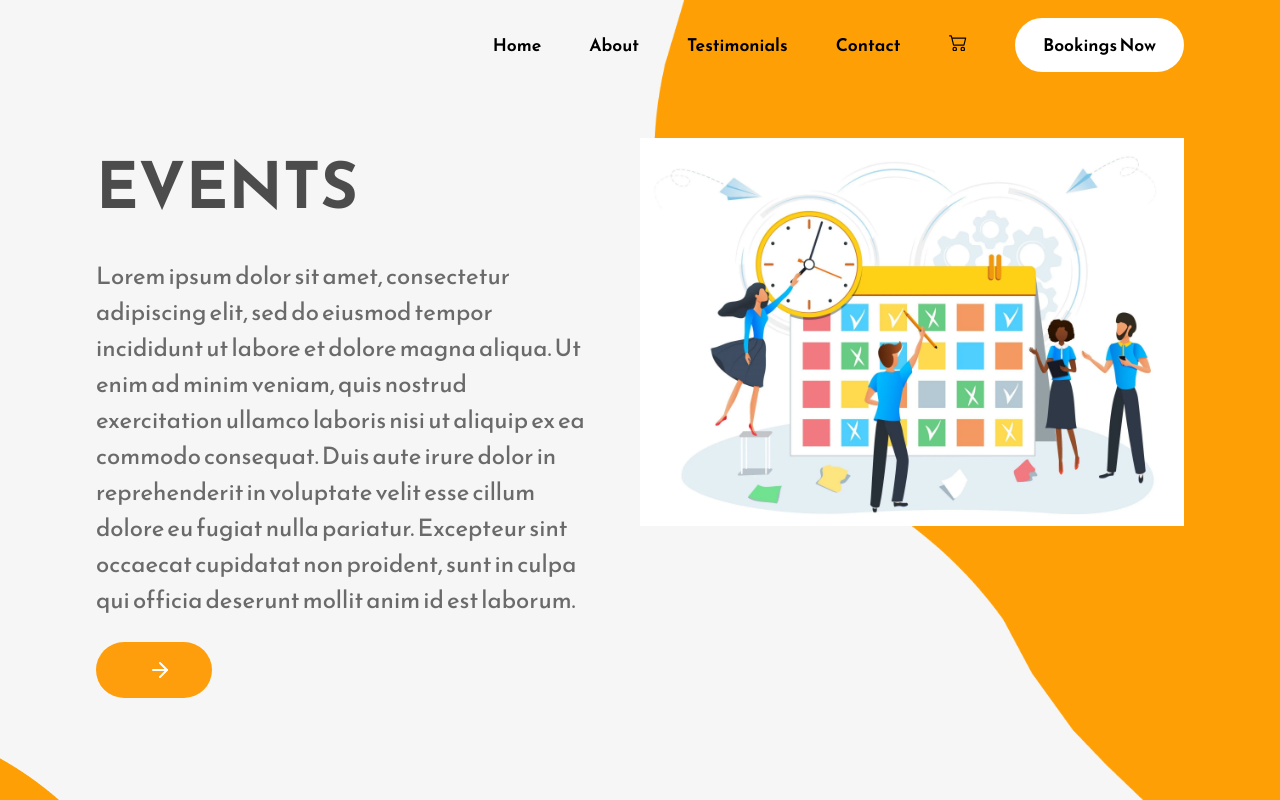
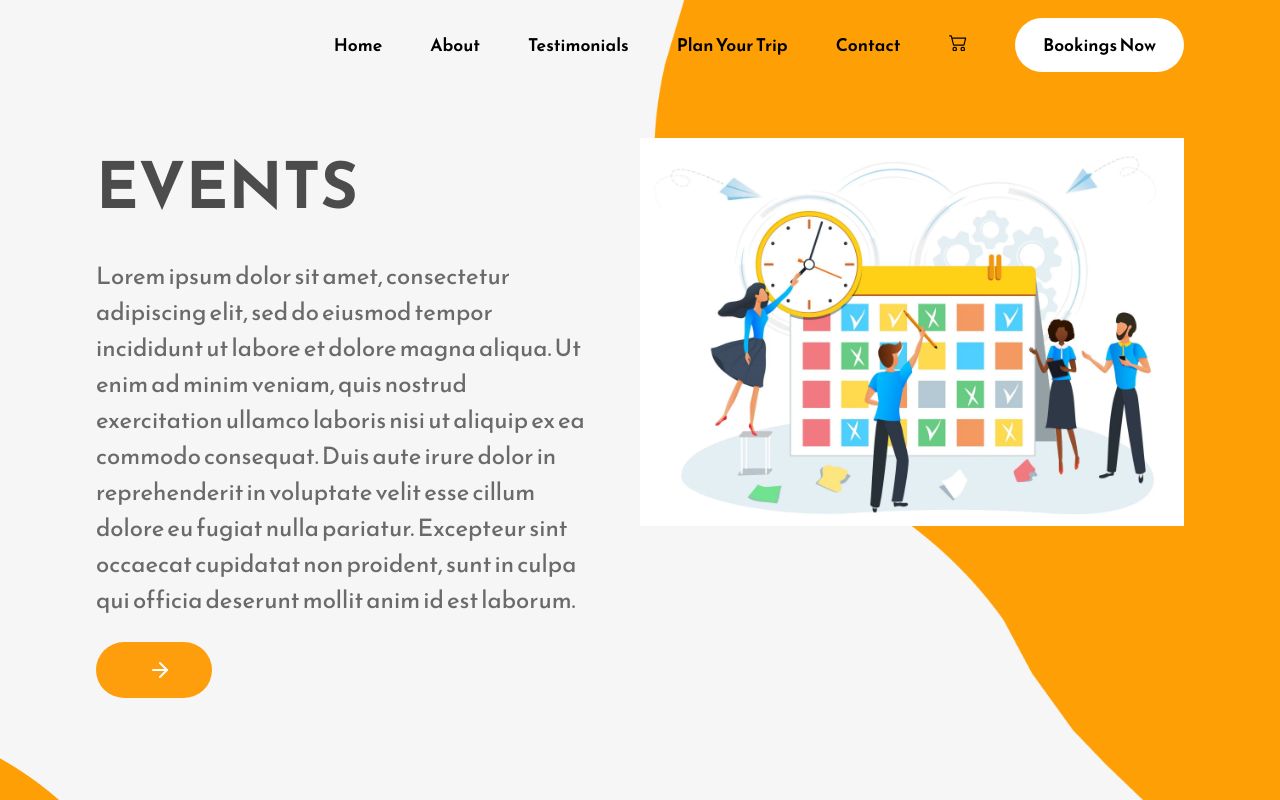
Before and after one commit to DeepeshKalura/eventEZ, a React (Create React App) app: page / in a window 1280 px wide. Shown: the top 800 px of the page. Built offline with nearby package versions, Linux system fonts and the light colour scheme.

Commit message:
add routes and minor changes

```diff
--- a/package.json
+++ b/package.json
@@ -23,6 +23,7 @@
     "react": "^18.3.1",
     "react-dom": "^18.3.1",
     "react-icons": "^5.2.1",
+    "react-router-dom": "^6.23.1",
     "react-scripts": "^5.0.1",
     "tailwindcss": "^3.4.3",
     "web-vitals": "^3.5.2"
--- a/src/App.js
+++ b/src/App.js
@@ -1,21 +1,20 @@
 import "./App.css";
-import Home from "./Components/Home"
+import Home from "./Components/Home";
 import About from "./Components/About";
+import { Outlet } from "react-router-dom";
 
-import Testimonial from "./Components/Testimonial";
-import Contact from "./Components/Contact";
-import Footer from "./Components/Footer";
+import Footer from "./Components/Footer.js";
+import Navbar from "./Components/Navbar.js";
 
 function App() {
   return (
-    <div className="App">
-      <Home />
-      <About />
-
-      <Testimonial />
-      <Contact />
+    <>
+     <div className="App">
+      <Navbar />
+      <Outlet />
       <Footer />
     </div>
+    </>
   );
 }
 
--- /dev/null
+++ b/src/Components/Event.js
@@ -0,0 +1,11 @@
+import React from 'react'
+
+const Event = () => {
+  return (
+    <div>
+      <h1> Events page in cooking! </h1>
+    </div>
+  )
+}
+
+export default Event
--- a/src/Components/Home.js
+++ b/src/Components/Home.js
@@ -3,22 +3,28 @@ import BannerBackground from "../Assets/home-banner-background.png";
 import BannerImage from "../Assets/home-banner-image.png";
 import Navbar from "./Navbar";
 import { FiArrowRight } from "react-icons/fi";
+import About from "./About";
+import Contact from "./Contact";
+import Testimonial from "./Testimonial";
 
 const Home = () => {
   return (
+    <>
       <div className="home-container">
-      <Navbar />
         <div className="home-banner-container">
           <div className="home-bannerImage-container">
             <img src={BannerBackground} alt="" />
           </div>
           <div className="home-text-section">
-          <h1 className="primary-heading">
-            EVENTS
-          </h1>
+            <h1 className="primary-heading">EVENTS</h1>
             <p className="primary-text">
-          Lorem ipsum dolor sit amet, consectetur adipiscing elit, sed do eiusmod tempor incididunt ut labore et dolore magna aliqua. Ut enim ad minim veniam, quis nostrud exercitation ullamco laboris nisi ut aliquip ex ea commodo consequat. Duis aute irure dolor in reprehenderit in voluptate velit esse cillum dolore eu fugiat nulla pariatur. Excepteur sint occaecat cupidatat non proident, sunt in culpa qui officia deserunt mollit anim id est laborum.
-
+              Lorem ipsum dolor sit amet, consectetur adipiscing elit, sed do
+              eiusmod tempor incididunt ut labore et dolore magna aliqua. Ut
+              enim ad minim veniam, quis nostrud exercitation ullamco laboris
+              nisi ut aliquip ex ea commodo consequat. Duis aute irure dolor in
+              reprehenderit in voluptate velit esse cillum dolore eu fugiat
+              nulla pariatur. Excepteur sint occaecat cupidatat non proident,
+              sunt in culpa qui officia deserunt mollit anim id est laborum.
             </p>
             <button className="secondary-button">
               <FiArrowRight />{" "}
@@ -28,7 +34,11 @@ const Home = () => {
             <img src={BannerImage} alt="" />
           </div>
         </div>
+        <About />
+        <Contact />
+        <Testimonial />
       </div>
+    </>
   );
 };
 
--- a/src/Components/Navbar.js
+++ b/src/Components/Navbar.js
@@ -1,6 +1,4 @@
-
 import React, { useState } from "react";
-
 import { BsCart2 } from "react-icons/bs";
 import { HiOutlineBars3 } from "react-icons/hi2";
 import Box from "@mui/material/Box";
@@ -19,6 +17,7 @@ import ShoppingCartRoundedIcon from "@mui/icons-material/ShoppingCartRounded";
 
 const Navbar = () => {
   const [openMenu, setOpenMenu] = useState(false);
+
   const menuOptions = [
     {
       text: "Home",
@@ -33,21 +32,33 @@ const Navbar = () => {
       icon: <CommentRoundedIcon />,
     },
     {
+      text: "Plan Your Trip",
+      submenus: [
+        "18+",
+        "21+",
+        "Dog-Friendly",
+        "Family-Friendly",
+        "LGBTQIA+",
+        "Seniors",
+        "Young Adults"
+      ],
+    },
+    {
       text: "Contact",
       icon: <PhoneRoundedIcon />,
     },
-
   ];
   return (
     <nav>
       <div className="nav-logo-container">
-        <img src=" "alt="" />
+        <img src=" " alt="" />
       </div>
       <div className="navbar-links-container">
-        <a href="">Home</a>
-        <a href="">About</a>
-        <a href="">Testimonials</a>
-        <a href="">Contact</a>
+        {menuOptions.map((item) => (
+          <a href="" key={item.text}>
+            {item.text}
+          </a>
+        ))}
         <a href="">
           <BsCart2 className="navbar-cart-icon" />
         </a>
--- a/src/index.js
+++ b/src/index.js
@@ -1,10 +1,32 @@
 import React from "react";
 import ReactDOM from "react-dom/client";
-import App from "./App";
+import App from "./App.js";
+import { createBrowserRouter, RouterProvider, Outlet } from "react-router-dom";
+
+import Home from "./Components/Home.js";
+import Event from "./Components/Event.js";
+
+const appRouter = createBrowserRouter([
+  {
+    path: "/",
+    element: <App />,
+    children: [
+      {
+        path: "/",
+        element: <Home />,
+      },
+      {
+        path: "/events",
+        element:<Event/>
+      }
+
+    ],
+  },
+]);
+
 
 const root = ReactDOM.createRoot(document.getElementById("root"));
 root.render(
-  <React.StrictMode>
-    <App />
-  </React.StrictMode>
+  <RouterProvider router={appRouter}>
+  </RouterProvider>
 );
```
Also changed, not shown: 1 other file (tests, documents, lock files or other folders). Lines whose indentation alone changed are shown as unchanged.
